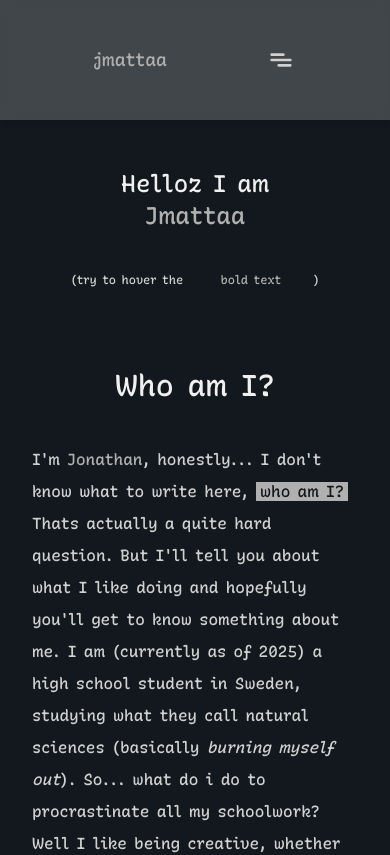
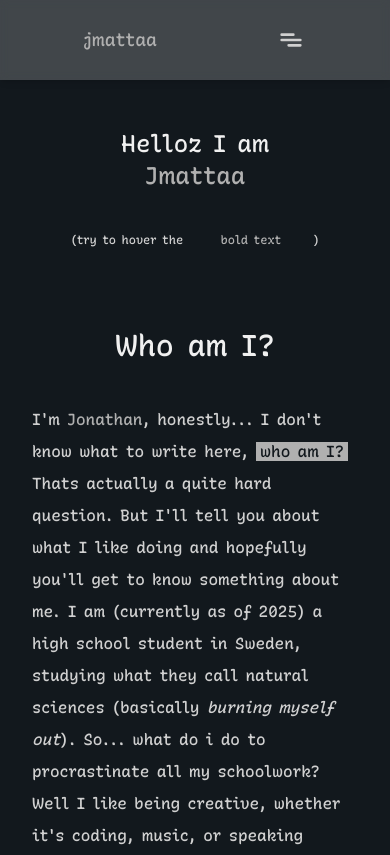
Before and after one commit to jmattaa/portfolio, a React (Vite) app: page / in a window 390 px wide. Shown: the top 855 px of the page. Built offline with nearby package versions, Linux system fonts and the light colour scheme.

Commit message:
change the nav styling for small screens

```diff
--- a/src/components/Nav.tsx
+++ b/src/components/Nav.tsx
@@ -65,7 +65,7 @@ const Nav = () => {
 
     return (
         <nav className="sticky lg:fixed top-0 left-0 z-50 w-full
-                        shadow-md bg-palette-2/20 backdrop-blur-xs p-8 lg:w-1/4
+                        shadow-md bg-palette-2/20 backdrop-blur-xs p-3 lg:w-1/4
                         lg:bg-palette-1/0 lg:shadow-none lg:top-8 lg:p-0
                         lg:backdrop-blur-none">
             <div
```
